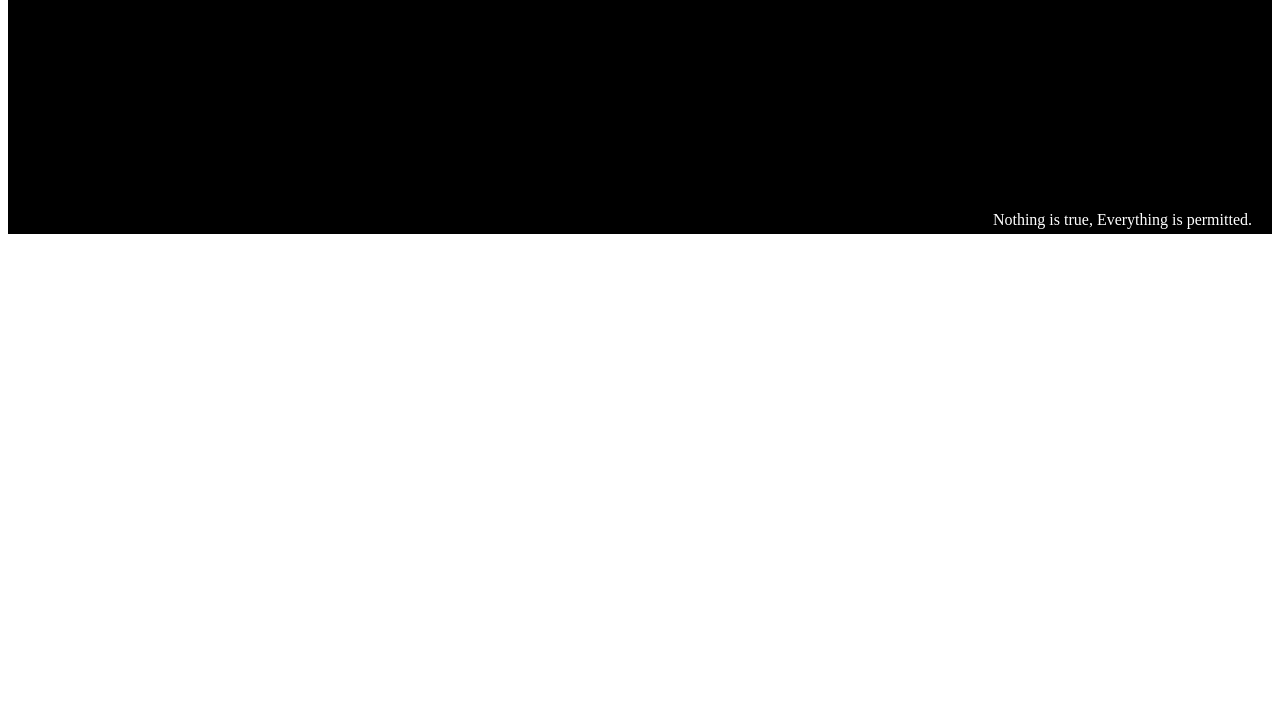
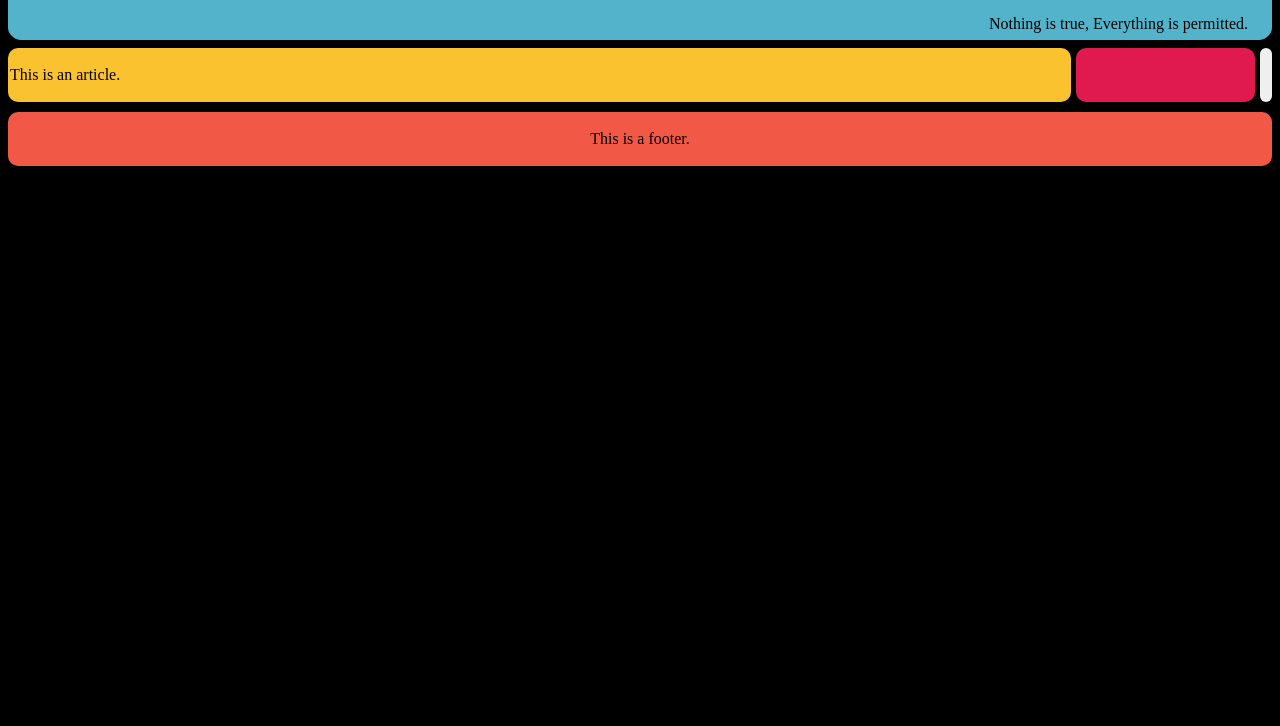
Before and after one commit to SkyJinXX/MyBlog, a plain HTML site: page index.html in a window 1280 px wide. Shown: the part 74-800 px from the top of the page. Drawn offline with nearby package versions, Linux system fonts and the light colour scheme.

Commit message:
Frame_0.1

```diff
--- a/css/header.css
+++ b/css/header.css
@@ -1,20 +1,23 @@
 header{
-	height: 300px;
+	height: 100px;
 	display: block;
+	border: 2px solid #53B3CB;
+	border-radius: 10px;
+	background-color: #53B3CB;
 }
 header>.container{
-	background-color: black;
+	background-color: #53B3CB;
 	display: flex;
 	justify-content: space-between;
 	align-items: flex-end;
-	height: 300px;
+	height: 100px;
+	border-radius: 10px;
+	border: 2px solid #53B3CB;
 }
 .container>h1{
-	color: white;
 	margin: 10px 20px;
 	align-self: flex-start;
 }
 .container>span{
-	color:white;
 	margin:5px 20px;
 }
--- /dev/null
+++ b/css/main.css
@@ -0,0 +1,41 @@
+body{
+	background-color: #000000;
+}
+.main{
+	background-color: #000000;
+	margin: 10px 0px;
+	display: flex;
+	justify-content: space-between;
+}
+.article{
+	background-color: #F9C22E;
+	border: 2px solid #F9C22E;
+	border-radius: 10px;
+	flex:auto;
+	width:70%;
+}
+.nav{
+	background-color: #E01A4F;
+	border: 2px solid #E01A4F;
+	border-radius: 10px;
+	flex:auto;
+
+	margin-left: 5px;
+}
+
+
+.toggle{
+	border: 2px;
+	border-radius: 10px;
+	margin-left: 5px;
+}
+
+
+.footer{
+	background-color: #F15946;
+	border: 2px solid #F15946;
+	border-radius: 10px;
+
+	display: flex;
+	justify-content: center;
+}
--- a/index.html
+++ b/index.html
@@ -4,14 +4,29 @@
 	<meta charset="UTF-8">
 	<title>Sky's Blog</title>
 	<link rel="stylesheet" type="text/css" href="css/header.css">
+	<link rel="stylesheet" type="text/css" href="css/main.css">
+	<script src="http://ajax.aspnetcdn.com/ajax/jQuery/jquery-1.8.0.js"></script>
+	<script type="text/javascript" src="js/index.js"></script>
 </head>
 <body>
 	<header>
 
 	<div class="container">
-		<h1>Sky's Blog</h1>
+		<h1>Sky's Home</h1>
 		<span>Nothing is true, Everything is permitted.</span>
 	</div>
 	</header>
+	<div class="main">
+		<div class="article">
+			<p>This is an article.</p>
+		</div>
+		<div class="nav">
+		</div>
+
+		<button class="toggle"></button>
+	</div>
+	<div class="footer">
+		<p>This is a footer.</p>
+	</div>
 	</body>
 </html>
--- /dev/null
+++ b/js/index.js
@@ -0,0 +1,5 @@
+$(document).ready(function(){
+	$(".toggle").click(function(){
+		$(".nav").toggle();
+	})
+});
```
